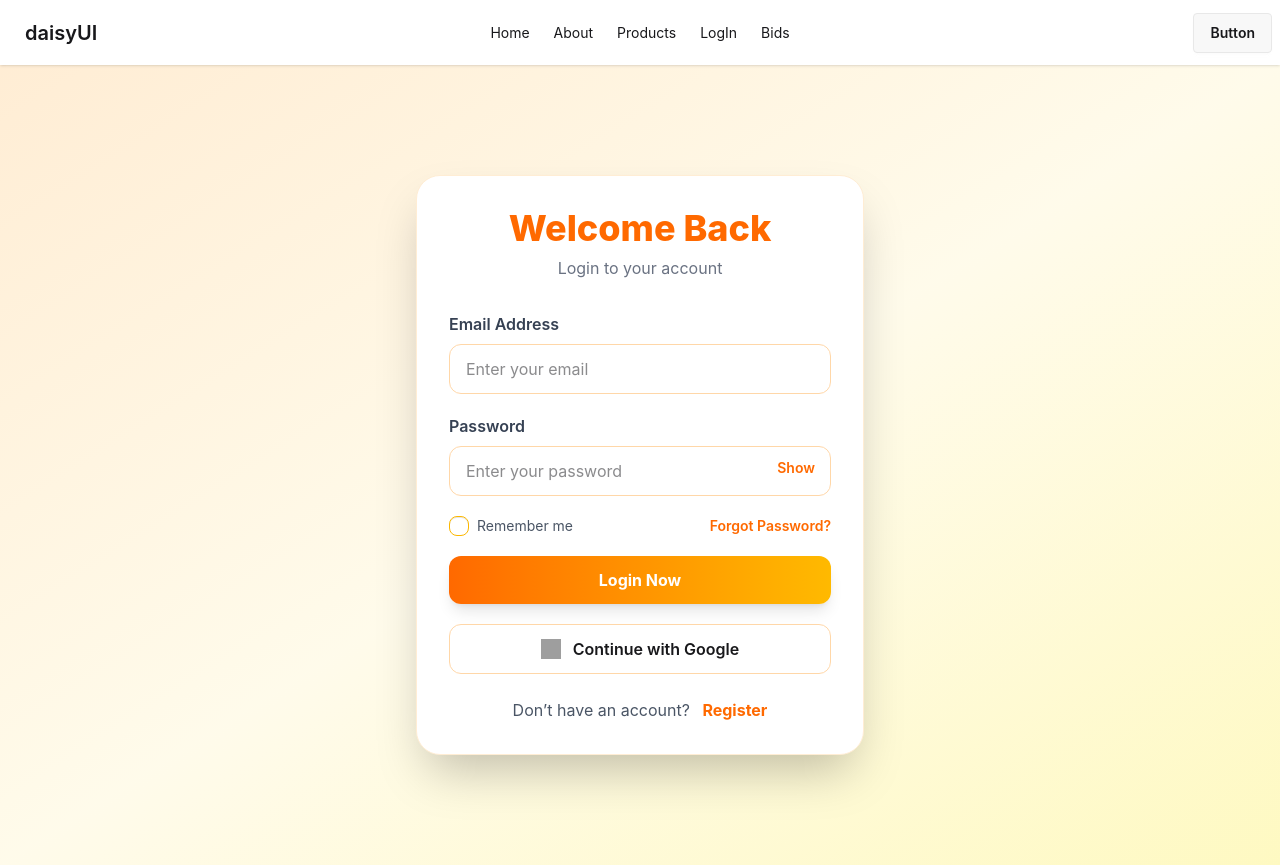
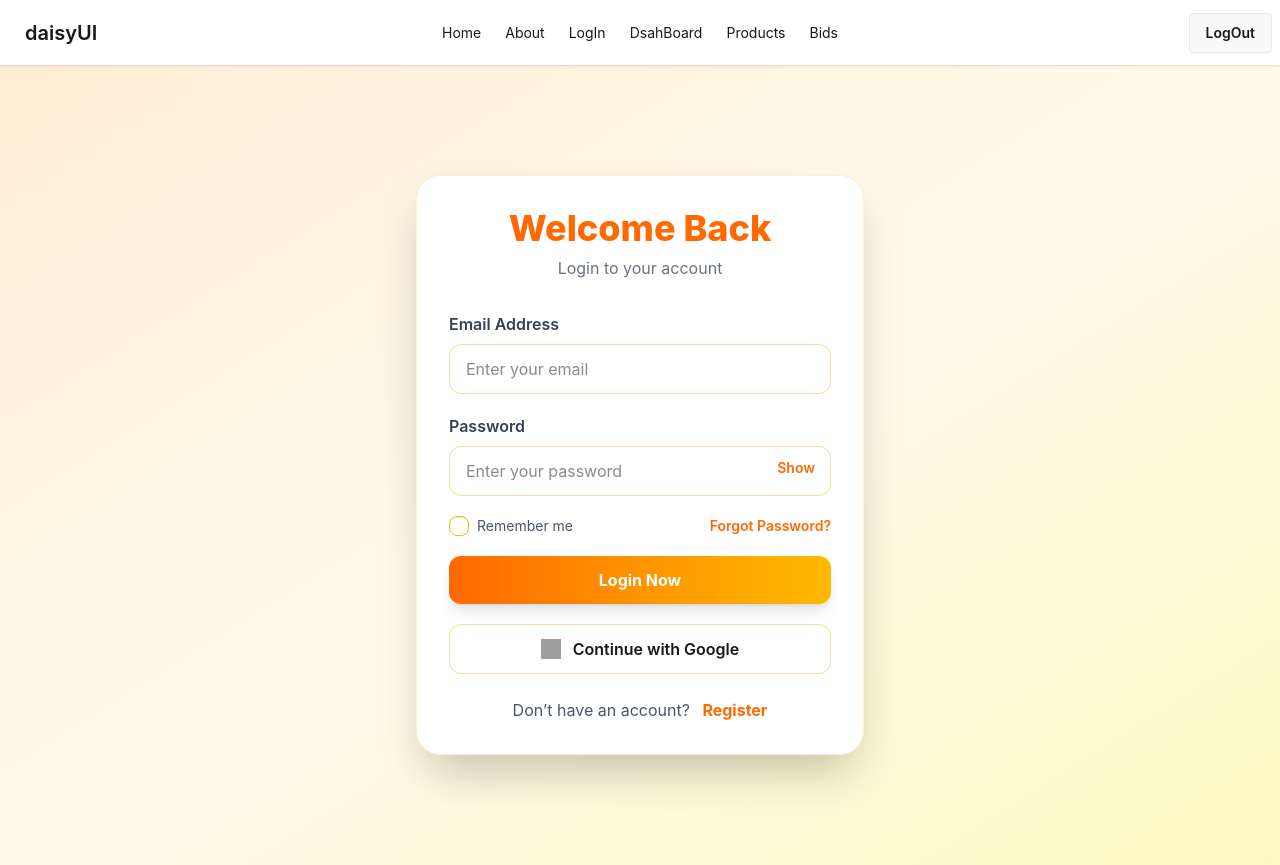
Before and after one commit to asik247/food-lovers-clientSite, a React (Vite) app: page /auth in a window 1280 px wide. Built offline with nearby package versions, Linux system fonts and the light colour scheme; no server answers; sample sign-in values are in the browser's storage; grey boxes are pictures that could not be loaded.

Commit message:
privabe routes done

```diff
--- a/src/Components/Navbar/Nav.jsx
+++ b/src/Components/Navbar/Nav.jsx
@@ -1,17 +1,29 @@
 import React from 'react';
-import { NavLink } from 'react-router';
+import { Link, NavLink } from 'react-router';
 import useAuth from '../../Hooks/useAuth';
 
 const Nav = () => {
-    const {user} = useAuth()
-    console.log('currentUser',user);
+    const { user, logOut } = useAuth()
+    console.log('currentUser', user);
     const links = <>
         <li><NavLink to={'/'}>Home</NavLink></li>
         <li><NavLink to={'/about'}>About</NavLink></li>
-        <li><NavLink to={'/products'}>Products</NavLink></li>
         <li><NavLink to={'/auth'}>LogIn</NavLink></li>
-        <li><NavLink to={'/bids'}>Bids</NavLink></li>
+        <li><NavLink to={'/dashboard'}>DsahBoard</NavLink></li>
+        {user && <>
+            <li><NavLink to={'/products'}>Products</NavLink></li>
+            <li><NavLink to={'/bids'}>Bids</NavLink></li>
+        </>}
+
     </>
+    const handleLogOut = () => {
+        logOut()
+            .then(() => {
+                alert('logOut successfully!')
+            }).catch(err => {
+                console.log(err);
+            })
+    }
     return (
         <div>
             <div className="navbar bg-base-100 shadow-sm">
@@ -34,7 +46,15 @@ const Nav = () => {
                     </ul>
                 </div>
                 <div className="navbar-end">
-                    <a className="btn">Button</a>
+
+                    <div className="navbar-end">
+                        {
+                            user
+                                ? <button onClick={handleLogOut} className="btn">LogOut</button>
+                                : <Link to="/auth" className="btn">LogIn</Link>
+                        }
+                    </div>
+
                 </div>
             </div>
         </div>
--- a/src/Context/AuthProvider.jsx
+++ b/src/Context/AuthProvider.jsx
@@ -1,4 +1,4 @@
-import { createUserWithEmailAndPassword, onAuthStateChanged, signInWithEmailAndPassword, signInWithPopup } from 'firebase/auth';
+import { createUserWithEmailAndPassword, onAuthStateChanged, signInWithEmailAndPassword, signInWithPopup, signOut } from 'firebase/auth';
 import React, { createContext, useEffect, useState } from 'react';
 import { auth } from '../Firebase/firebase.init';
 export const AuthContext = createContext(null);
@@ -6,6 +6,7 @@ import { GoogleAuthProvider } from "firebase/auth";
 const AuthProvider = ({ children }) => {
     const provider = new GoogleAuthProvider();
     const [user,setUser] = useState(null)
+    const [loading,setLoading] = useState(true)
     //!create accoutn/Registation code;
     const registerUsers = (email, password) => {
         return createUserWithEmailAndPassword(auth, email, password)
@@ -19,10 +20,16 @@ const AuthProvider = ({ children }) => {
     const googleLogin = () => {
        return signInWithPopup(auth,provider)
     }
+
+    //!LogOut code;
+    const logOut = ()=>{
+        return signOut(auth)
+    }
     //Todo: onAuthStateChange code;
     useEffect(()=>{
         const unsubscribe = onAuthStateChanged(auth,(currentUser)=>{
             setUser(currentUser)
+            setLoading(false)
         })
         return ()=>unsubscribe()
     },[])
@@ -30,7 +37,9 @@ const AuthProvider = ({ children }) => {
         registerUsers,
         logInUsers,
         googleLogin,
-        user
+        user,
+        logOut,
+        loading
     }
     return (
 
--- /dev/null
+++ b/src/Pages/DashBoard/DashBoard.jsx
@@ -0,0 +1,11 @@
+import React from 'react';
+
+const DashBoard = () => {
+    return (
+        <div>
+
+        </div>
+    );
+};
+
+export default DashBoard;
--- a/src/Pages/LogIn&Registation/LogIn.jsx
+++ b/src/Pages/LogIn&Registation/LogIn.jsx
@@ -1,5 +1,5 @@
 import React, { useRef, useState } from 'react';
-import { Link } from 'react-router';
+import { Link, useLocation, useNavigate } from 'react-router';
 import useForm from '../../Hooks/useForm';
 import useAuth from '../../Hooks/useAuth';
 import { sendPasswordResetEmail } from 'firebase/auth';
@@ -13,6 +13,8 @@ const LogIn = () => {
     const [passwordValue, handlePasswordChange] = useForm('')
     // //?Remember me terms code;
     // const handleRememberMe = useRef();
+    const location = useLocation();
+    const navegate = useNavigate();
     //?handleLoginSubmit;
     const handleLoginUser = (e) => {
         e.preventDefault();
@@ -24,6 +26,7 @@ const LogIn = () => {
         logInUsers(emailValue, passwordValue)
             .then((res) => {
                 console.log('login Successfully', res.user);
+                navegate(location?.state || '/')
             }).catch(err => {
                 console.log(err.message);
             })
@@ -40,6 +43,7 @@ const LogIn = () => {
         googleLogin()
         .then(res=>{
             console.log(res.user);
+            navegate(location?.state || '/')
         })
         .catch(err=>{
             console.log(err.message);
--- /dev/null
+++ b/src/Router/PrivateRoutes.jsx
@@ -0,0 +1,18 @@
+import React from 'react';
+import useAuth from '../Hooks/useAuth';
+import { Navigate, useLocation } from 'react-router';
+
+const PrivateRoutes = ({ children }) => {
+    const { user, loading } = useAuth()
+    const location = useLocation();
+    console.log(location);
+    if (loading) {
+        return <p>Loading...</p>
+    }
+    if (user) {
+        return children
+    }
+    return <Navigate state={location?.pathname} to={'/auth'}></Navigate>
+};
+
+export default PrivateRoutes;
--- a/src/Router/Router.jsx
+++ b/src/Router/Router.jsx
@@ -7,6 +7,8 @@ import LogIn from "../Pages/LogIn&Registation/LogIn";
 import Bids from "../Pages/MyBids/Bids";
 import AuthLayout from "../Layouts/AuthLayout";
 import Registation from "../Pages/LogIn&Registation/Registation";
+import PrivateRoutes from "./PrivateRoutes";
+import DashBoard from "../Pages/DashBoard/DashBoard";
 
 const router = createBrowserRouter([
     {
@@ -24,7 +26,7 @@ const router = createBrowserRouter([
 
             {
                 path: 'products',
-                Component: Product
+                element:<PrivateRoutes><Product></Product></PrivateRoutes>
             },
 
             {
@@ -33,7 +35,11 @@ const router = createBrowserRouter([
             },
             {
                 path: 'bids',
-                Component: Bids
+               element:<PrivateRoutes><Bids></Bids></PrivateRoutes>
+            },
+            {
+                path: 'dashboard',
+               element:<PrivateRoutes><DashBoard></DashBoard></PrivateRoutes>
             },
 
         ]
```
